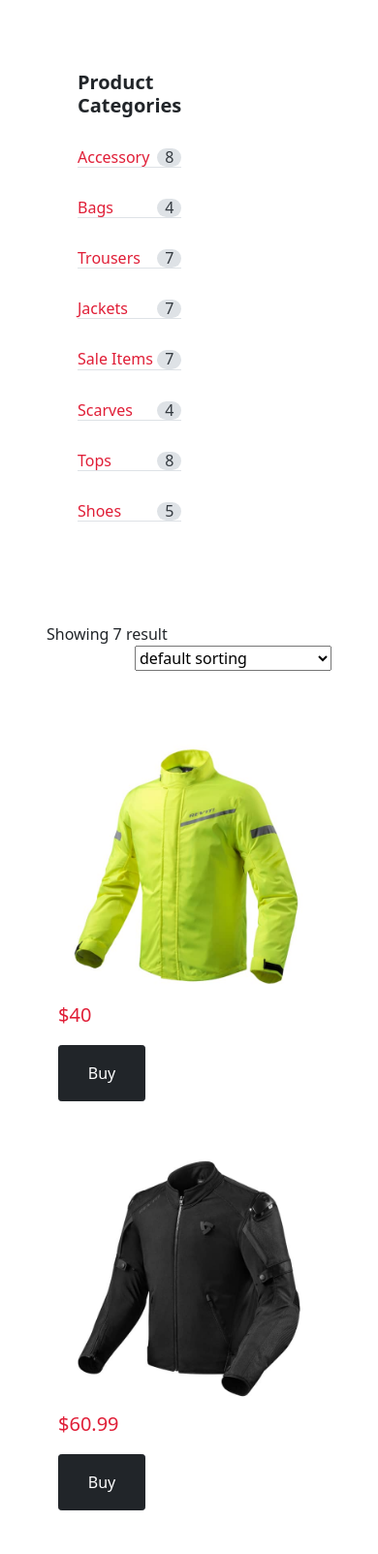
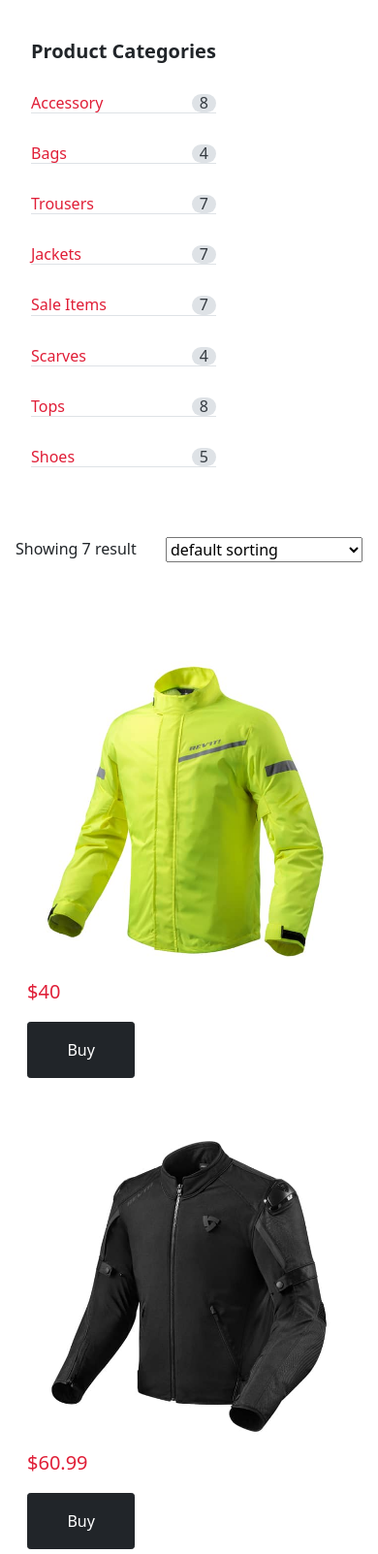
Before and after one commit to Marwa2Mohamed/GoBetween-eCommerce, a plain HTML site: page website-pages/men-jackets.html in a window 390 px wide. Shown: the part 390-1993 px from the top of the page at 97% size. Drawn offline with nearby package versions, Linux system fonts and the light colour scheme; a web font is replaced by a local one.

Commit message:
images' responsive size are finished

```diff
--- a/website-pages/men-jackets.html
+++ b/website-pages/men-jackets.html
@@ -89,10 +89,10 @@
                 <!--End The main Title container-->
 
                 <!--Start The products container-->
-                    <section id="allformen" class="my-md-4 d-flex flex-column flex-md-row p-5">
+                    <section id="allformen" class="my-md-4 d-flex flex-column flex-md-row p-3">
 
                         <!--Start The category container-->
-                            <section id="products-category" class="mx-3 px-3 d-flex flex-cloumn w-25">
+                            <section id="products-category" class="mx-3 mx-sm-4 px-sm-3 d-flex flex-cloumn w-xs-100 w-sm-50">
 
                                 <div id="category-container">
                                     <h4 class="text-start fs-5 display-5 text-capitalize fw-bold">product categories</h4><br/>
@@ -128,7 +128,7 @@
 
 
                         <!--Start products images to display-->
-                        <section id ="display-products" class="mt-5 w-100">
+                        <section id ="display-products" class="mt-3 w-md-50">
 
                             <div class="mt-4 mt-lg-0 mb-5 mx-md-0 px-xs-5 px-lg-0">
 
@@ -143,9 +143,9 @@
                               </select>
                           </div>
 
-                            <div id="jackets-images" class="container-fluid">
+                            <div id="jackets-images" class="container">
 
-                                <div class="d-flex flex-column flex-md-row  mt-5">
+                                <div class="d-flex flex-column flex-md-row mt-5">
                                     <div class="d-flex flex-column mt-5">
                                         <img src="../images/products-image/jackets1.jpg" alt="neon jackets product" class="float-start w-100 h-100"/>
                                         <p class="price col-6 col-lg-4 fs-5">$40</p>
@@ -183,7 +183,7 @@
                                 </div>
                                 <div class="d-flex flex-column flex-md-row mt-5 mb-5">
                                     <div class="d-flex flex-column mt-5">
-                                        <img src="../images/products-image/coat3.jpg" alt="grey coat product" class="float-start w-75 h-75"/>
+                                        <img src="../images/products-image/coat3.jpg" alt="grey coat product" class="float-start w-50 h-100"/>
                                         <p class="price col-6 col-lg-4 fs-5">$65.50</p>
                                         <button class="buy btn btn-dark btn-sm text-capitalize text-center fw-light fs-6 py-3 px-2 col-4 col-lg-3  col-4 col-md-2 col-lg-3" onclick="addedToCart()">Buy</button>
                                     </div>
```
